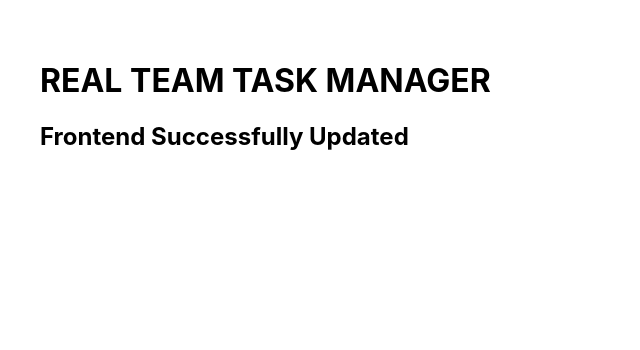
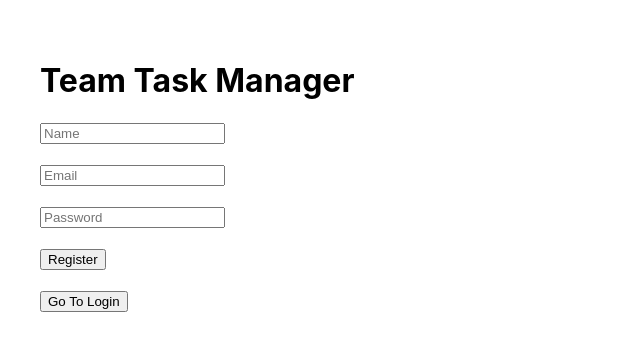
Before and after one commit to sruthikanneboina/team-task-manager-new, a React (Create React App) app in the folder frontend/: page / in a window 1280 px wide. Shown: the top 350 px of the page, without its empty margins (0-640 px from the left). Built offline with nearby package versions, Linux system fonts and the light colour scheme.

Commit message:
final full frontend

```diff
--- a/frontend/src/App.js
+++ b/frontend/src/App.js
@@ -1,17 +1,258 @@
-import React from "react"
+import React, { useState, useEffect } from "react"
 
 function App() {
+
+  const [isLogin, setIsLogin] = useState(false)
+
+  const [name, setName] = useState("")
+  const [email, setEmail] = useState("")
+  const [password, setPassword] = useState("")
+
+  const [message, setMessage] = useState("")
+
+  const [taskTitle, setTaskTitle] = useState("")
+  const [tasks, setTasks] = useState([])
+
+  const user = JSON.parse(localStorage.getItem("user"))
+
+  const token = localStorage.getItem("token")
+
+  // REGISTER + LOGIN
+
+  const handleSubmit = async () => {
+
+    const url = isLogin
+      ? "https://team-task-manager-new-production-14b7.up.railway.app/login"
+      : "https://team-task-manager-new-production-14b7.up.railway.app/register"
+
+    const bodyData = isLogin
+      ? { email, password }
+      : { name, email, password }
+
+    const response = await fetch(url, {
+      method: "POST",
+      headers: {
+        "Content-Type": "application/json"
+      },
+      body: JSON.stringify(bodyData)
+    })
+
+    const data = await response.json()
+
+    if (data.message) {
+      setMessage(data.message)
+    }
+
+    if (data.token) {
+
+      localStorage.setItem("token", data.token)
+
+      localStorage.setItem(
+        "user",
+        JSON.stringify(data.user)
+      )
+
+      window.location.reload()
+    }
+  }
+
+  // FETCH TASKS
+
+  const fetchTasks = async () => {
+
+    if (!token) return
+
+    const response = await fetch(
+      "https://team-task-manager-new-production-14b7.up.railway.app/tasks",
+      {
+        headers: {
+          authorization: token
+        }
+      }
+    )
+
+    const data = await response.json()
+
+    if (Array.isArray(data)) {
+      setTasks(data)
+    }
+  }
+
+  useEffect(() => {
+    fetchTasks()
+  }, [])
+
+  // CREATE TASK
+
+  const createTask = async () => {
+
+    if (!taskTitle) return
+
+    const response = await fetch(
+      "https://team-task-manager-new-production-14b7.up.railway.app/tasks",
+      {
+        method: "POST",
+        headers: {
+          "Content-Type": "application/json",
+          authorization: token
+        },
+        body: JSON.stringify({
+          title: taskTitle
+        })
+      }
+    )
+
+    const data = await response.json()
+
+    if (data.task) {
+
+      setTasks([...tasks, data.task])
+
+      setTaskTitle("")
+    }
+  }
+
+  // DELETE TASK
+
+  const deleteTask = async (id) => {
+
+    await fetch(
+      `https://team-task-manager-new-production-14b7.up.railway.app/tasks/${id}`,
+      {
+        method: "DELETE",
+        headers: {
+          authorization: token
+        }
+      }
+    )
+
+    setTasks(tasks.filter((task) => task._id !== id))
+  }
+
+  // DASHBOARD
+
+  if (user) {
+
+    return (
+
+      <div style={{ padding: 40 }}>
+
+        <h1>Dashboard</h1>
+
+        <h2>Welcome {user.name}</h2>
+
+        <p>{user.email}</p>
+
+        <button onClick={() => {
+
+          localStorage.clear()
+
+          window.location.reload()
+
+        }}>
+          Logout
+        </button>
+
+        <hr />
+
+        <h2>Create Task</h2>
+
+        <input
+          placeholder="Task title"
+          value={taskTitle}
+          onChange={(e) => setTaskTitle(e.target.value)}
+        />
+
+        <button onClick={createTask}>
+          Add Task
+        </button>
+
+        <hr />
+
+        <h2>Tasks</h2>
+
+        {tasks.map((task) => (
+
+          <div
+            key={task._id}
+            style={{
+              border: "1px solid gray",
+              padding: 10,
+              marginBottom: 10
+            }}
+          >
+
+            <h3>{task.title}</h3>
+
+            <button
+              onClick={() => deleteTask(task._id)}
+            >
+              Delete
+            </button>
+
+          </div>
+
+        ))}
+
+      </div>
+    )
+  }
+
+  // LOGIN + REGISTER UI
 
   return (
 
     <div style={{ padding: 40 }}>
 
-      <h1>REAL TEAM TASK MANAGER</h1>
+      <h1>Team Task Manager</h1>
 
-      <h2>Frontend Successfully Updated</h2>
+      {!isLogin && (
+
+        <>
+
+          <input
+            placeholder="Name"
+            value={name}
+            onChange={(e) => setName(e.target.value)}
+          />
+
+          <br /><br />
+
+        </>
+      )}
+
+      <input
+        placeholder="Email"
+        value={email}
+        onChange={(e) => setEmail(e.target.value)}
+      />
+
+      <br /><br />
+
+      <input
+        type="password"
+        placeholder="Password"
+        value={password}
+        onChange={(e) => setPassword(e.target.value)}
+      />
+
+      <br /><br />
+
+      <button onClick={handleSubmit}>
+        {isLogin ? "Login" : "Register"}
+      </button>
+
+      <br /><br />
+
+      <button onClick={() => setIsLogin(!isLogin)}>
+        {isLogin
+          ? "Go To Register"
+          : "Go To Login"}
+      </button>
+
+      <h2>{message}</h2>
 
     </div>
-
   )
 }
 
```
